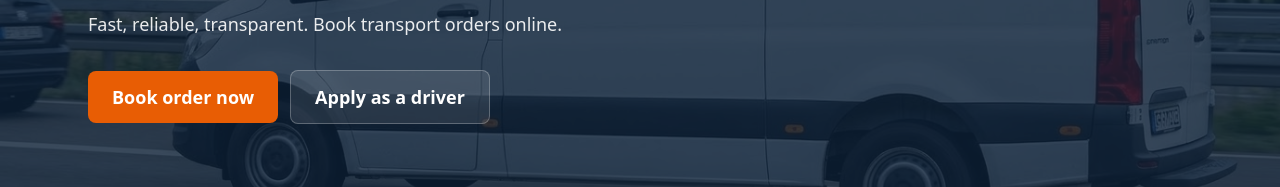
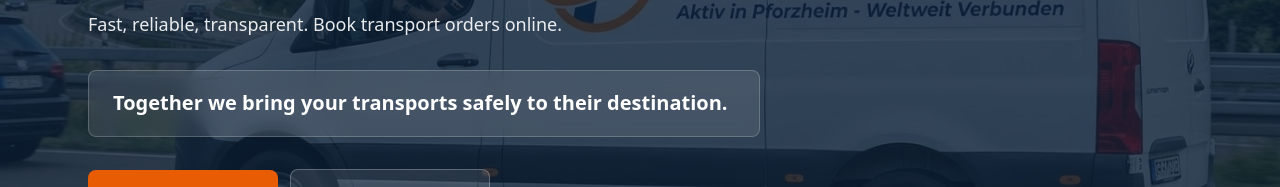
Before and after one commit to transpool24pf-beep/transpool24, a Next.js app: page /en in a window 1280 px wide. Shown: the part 303-490 px from the top of the page. Built offline with nearby package versions, Linux system fonts and the light colour scheme; no server answers.

Commit message:
Add inspirational quote to homepage

```diff
--- a/messages/ar.json
+++ b/messages/ar.json
@@ -9,6 +9,7 @@
   "home": {
     "title": "TransPool24 – شريكك اللوجستي في بفورتسهايم",
     "subtitle": "سريع، موثوق، شفاف. احجز طلبات النقل أونلاين.",
+    "quote": "معًا نصل بنقلاتكم بأمان إلى الهدف.",
     "cta": "احجز طلباً الآن",
     "applyAsDriver": "التقديم كسائق",
     "driverSignup": "كن سائقاً",
--- a/messages/de.json
+++ b/messages/de.json
@@ -9,6 +9,7 @@
   "home": {
     "title": "TransPool24 – Ihr Logistikpartner in Pforzheim",
     "subtitle": "Schnell, zuverlässig, transparent. Transportaufträge einfach online buchen.",
+    "quote": "Gemeinsam bringen wir Ihre Transporte sicher ans Ziel.",
     "cta": "Jetzt Auftrag buchen",
     "applyAsDriver": "Als Fahrer bewerben",
     "driverSignup": "Fahrer werden",
--- a/messages/en.json
+++ b/messages/en.json
@@ -9,6 +9,7 @@
   "home": {
     "title": "TransPool24 – Your logistics partner in Pforzheim",
     "subtitle": "Fast, reliable, transparent. Book transport orders online.",
+    "quote": "Together we bring your transports safely to their destination.",
     "cta": "Book order now",
     "applyAsDriver": "Apply as a driver",
     "driverSignup": "Become a driver",
--- a/messages/es.json
+++ b/messages/es.json
@@ -9,6 +9,7 @@
   "home": {
     "title": "TransPool24 – Tu socio logístico en Pforzheim",
     "subtitle": "Rápido, fiable, transparente. Reserva transportes online.",
+    "quote": "Juntos llevamos sus transportes de forma segura a su destino.",
     "cta": "Reservar pedido",
     "applyAsDriver": "Solicitar como conductor",
     "driverSignup": "Ser conductor",
--- a/messages/fr.json
+++ b/messages/fr.json
@@ -9,6 +9,7 @@
   "home": {
     "title": "TransPool24 – Votre partenaire logistique à Pforzheim",
     "subtitle": "Rapide, fiable, transparent. Réservez vos transports en ligne.",
+    "quote": "Ensemble, nous apportons vos transports en toute sécurité à destination.",
     "cta": "Réserver une commande",
     "applyAsDriver": "Postuler comme chauffeur",
     "driverSignup": "Devenir chauffeur",
--- a/messages/tr.json
+++ b/messages/tr.json
@@ -9,6 +9,7 @@
   "home": {
     "title": "TransPool24 – Pforzheim'da lojistik ortağınız",
     "subtitle": "Hızlı, güvenilir, şeffaf. Taşıma siparişlerini çevrimiçi verin.",
+    "quote": "Birlikte taşımalarınızı güvenle hedefe ulaştırıyoruz.",
     "cta": "Şimdi sipariş ver",
     "applyAsDriver": "Şoför olarak başvur",
     "driverSignup": "Şoför ol",
--- a/src/app/[locale]/page.tsx
+++ b/src/app/[locale]/page.tsx
@@ -34,6 +34,11 @@ export default async function HomePage({
               <p className="mt-4 text-lg text-white/90">
                 {t("subtitle")}
               </p>
+              <div className="mt-8 rounded-lg bg-white/10 backdrop-blur-sm border border-white/20 px-6 py-4">
+                <p className="text-xl font-semibold text-white leading-relaxed">
+                  {t("quote")}
+                </p>
+              </div>
               <Link
                 href={`/${locale}/order`}
                 className="mt-8 inline-block rounded-lg bg-[var(--accent)] px-6 py-3 text-lg font-semibold text-white transition hover:opacity-90"
```
Also changed, not shown: assets/Snapshot.PNG (added), assets/Snapshot_1.PNG (added).
